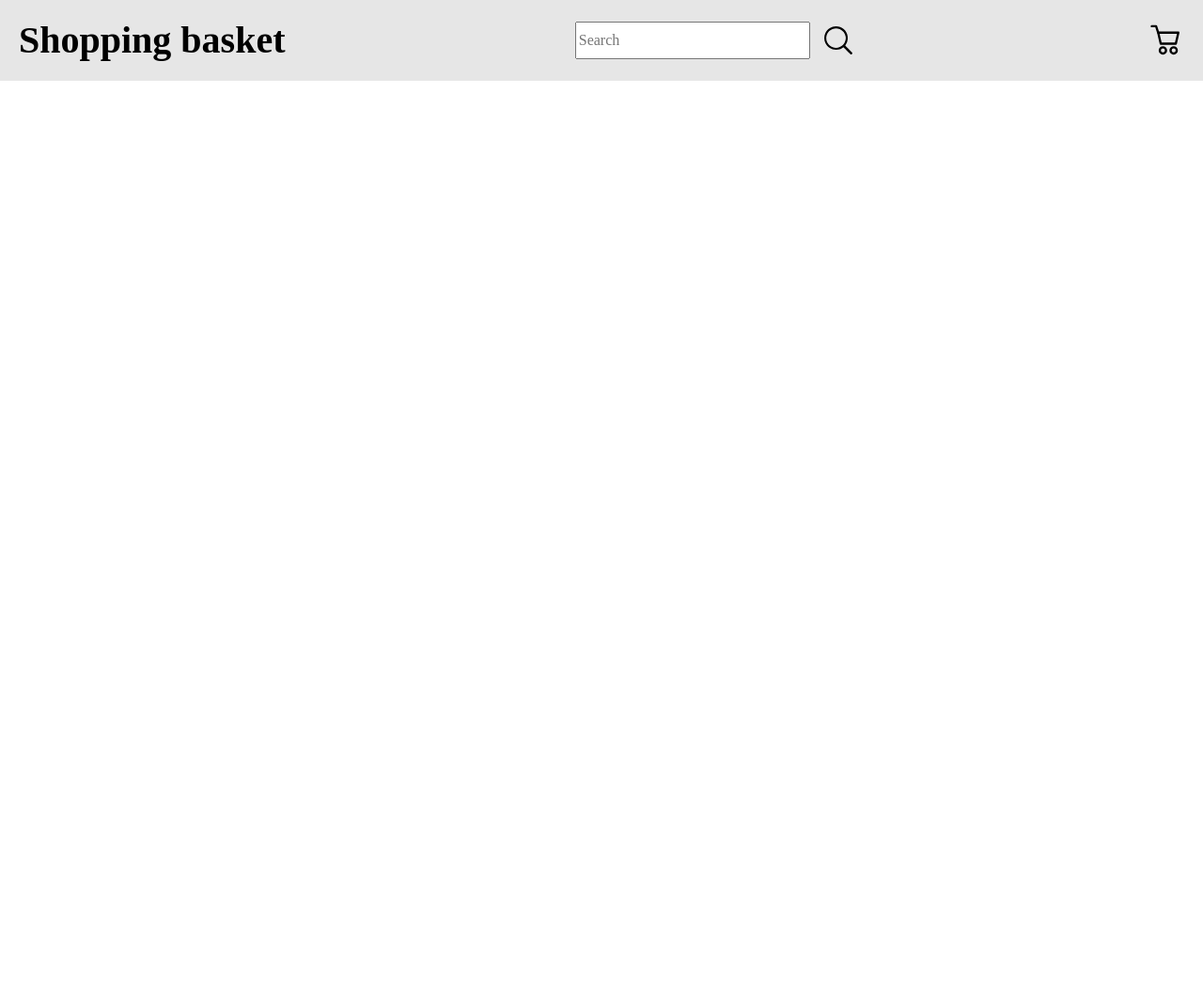
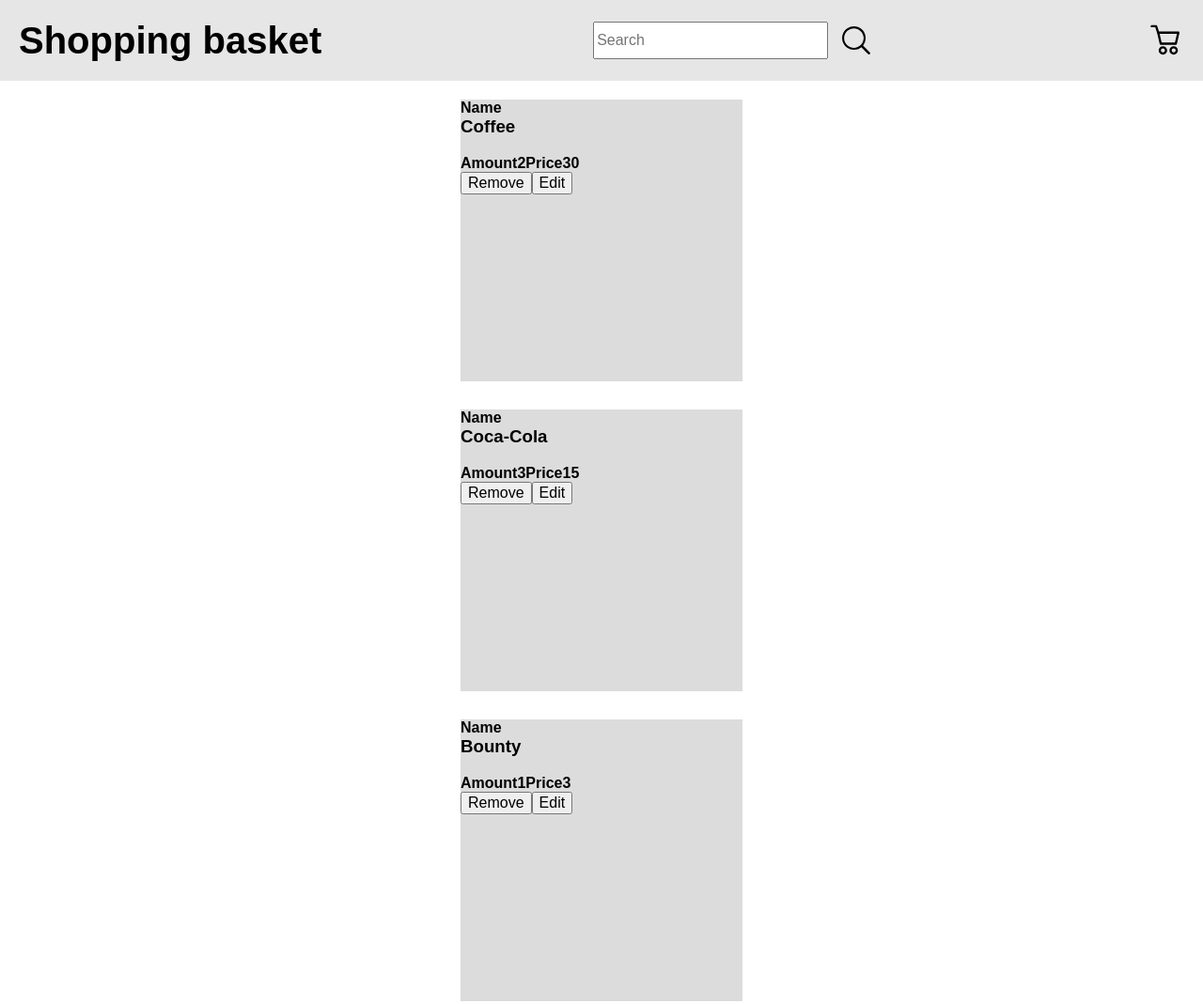
Before and after one commit to ilonakrasnopolska/js-4st, a plain HTML site: page index.html in a window 1280 px wide. Shown: the top 1069 px of the page at 94% size. Before the commit the page ends 800 px from the top, so only its background shows below. Drawn offline with Linux system fonts and the light colour scheme.

Commit message:
created list with components, added some styles

```diff
--- a/css/style.css
+++ b/css/style.css
@@ -10,6 +10,11 @@ html {
 
 * {
   margin-top: 0;
+}
+
+body {
+  min-width: 320px;
+  font-family: Arial, Helvetica, sans-serif;
 }
 
 a {
@@ -39,8 +44,13 @@ input {
   cursor: pointer;
 }
 
+.container {
+  max-width: 1420px;
+}
+
 .header {
   background-color: #E6E6E6;
+  margin-bottom: 20px;
 }
 
 .header__container {
@@ -55,3 +65,17 @@ input {
   align-items: center;
   gap: 10px;
 }
+
+.list {
+  display: flex;
+  align-items: center;
+  justify-content: space-between;
+  flex-direction: column;
+  gap: 30px;
+}
+
+.list__item {
+  min-width: 300px;
+  min-height: 300px;
+  background-color: gainsboro;
+}
--- a/main.js
+++ b/main.js
@@ -1,12 +1,13 @@
 //Корзина для покупок
 
-let productOfNameArr = [] //Массив для хранения названий продуктов
-let productAmountArr = [] //Массив для хранения количества продукта
-let productPriceArr = [] //Массив для хранения стоимости продукта
+let productOfNameArr = ['Coffee', 'Coca-Cola', 'Bounty', 'Ice-cream'] //Массив для хранения названий продуктов
+let productAmountArr = ['2', '3', '1', '2'] //Массив для хранения количества продукта
+let productPriceArr = ['30', '15', '3', '30'] //Массив для хранения стоимости продукта
 let productTotalPrice = [] //Массив для хранения общей стоимости каждого продукта взависимости от кол-во
 
 let index = 0 //Переменная, которая хранит index элемента
 let finalProductsPrice = 0 //Переменная хранит итоговую стоимость продуктов
+let productItem = '' //Переменная, которая будет принимать функцию для отрисовки li в функции render
 
 function createDiv(classList) { //Функция создает Div
   let div = document.createElement('div')
@@ -87,13 +88,47 @@ function createHeader() { //Функция создает шапку стран
   return container.append(header) //Добавляем header в container
 }
 
-function createTableProduct () { //Функция создает таблицу продуктов
-
+function createComponentsForTable(product, amount, price) { //Функция собирает элементы внутри li воедино
+  let contentBox = createDiv('list__item-content-wrap') //Div в котором находятся все элементы
+  let nameTxt = createStrong('list__item-strong', 'Name') //Создает strong с надписью Name
+  let title = createSubtitle('h3', 'list__item-title', product) //Создает subtitle с именем продукта
+  let amountTxt = createStrong('list__item-strong', 'Amount')  //Создает strong с надписью Amount
+  let amountNum = createStrong('list__item-txt', amount) //Создает strong с кол-во продукта
+  let priceTxt = createStrong('list__item-strong', 'Price') //Создает strong с надписью Price
+  let priceNum = createStrong('list__item-txt', price) //Создает strong со стоимостью продукта
+  contentBox.append(nameTxt, title, amountTxt, amountNum, priceTxt, priceNum)
+  return contentBox
 }
 
-function renderTable() {} //Функция отрисовки таблицы
+function createTableProduct(name, amount, price) { //Функция создает таблицу продуктов
+  let li = createListItem('list__item') //Создаем li
+  let product = createComponentsForTable(`${name}`, `${amount}`, `${price}`) //переменная принимает функцию которая создает элементы внутри li
+  let removeBtn = createButton('list__item-remove-btn', 'Remove') //Создаем кнопку удалить
+  let editBtn = createButton('list__item-remove-btn', 'Edit') //Создаем кнопку редактировать
 
-let container = createDiv('container')
-createHeader()
 
+  li.append(product, removeBtn, editBtn)
+  table.append(li) //Добавляем li в ul
+  return li
+}
+
+function renderTable(productArr, amountArr, priceArr) { //Функция отрисовки таблицы
+  table.innerHTML = "" //Очищаем список перед отрисовкой
+
+  for(i = 0; i < productOfNameArr.length; i++) { //Начинаем отрисовку используя массив и цикл
+    productItem = createTableProduct(productArr[i], amountArr[i], priceArr[i])
+    table.append(productItem) //Добавляем li в ul
+  }
+}
+
+let container = createDiv('container') //создаем контейнер
+
+createHeader()  //вызываем функцию которая создает шапку
+
+let table = createList('list') //переменая которая принимает функцию, которая создает ul
+
+renderTable(productOfNameArr, productAmountArr, productPriceArr) //Вызываем функцию отрисовки table
+
+
+container.append(table)
 document.body.append(container)
```
